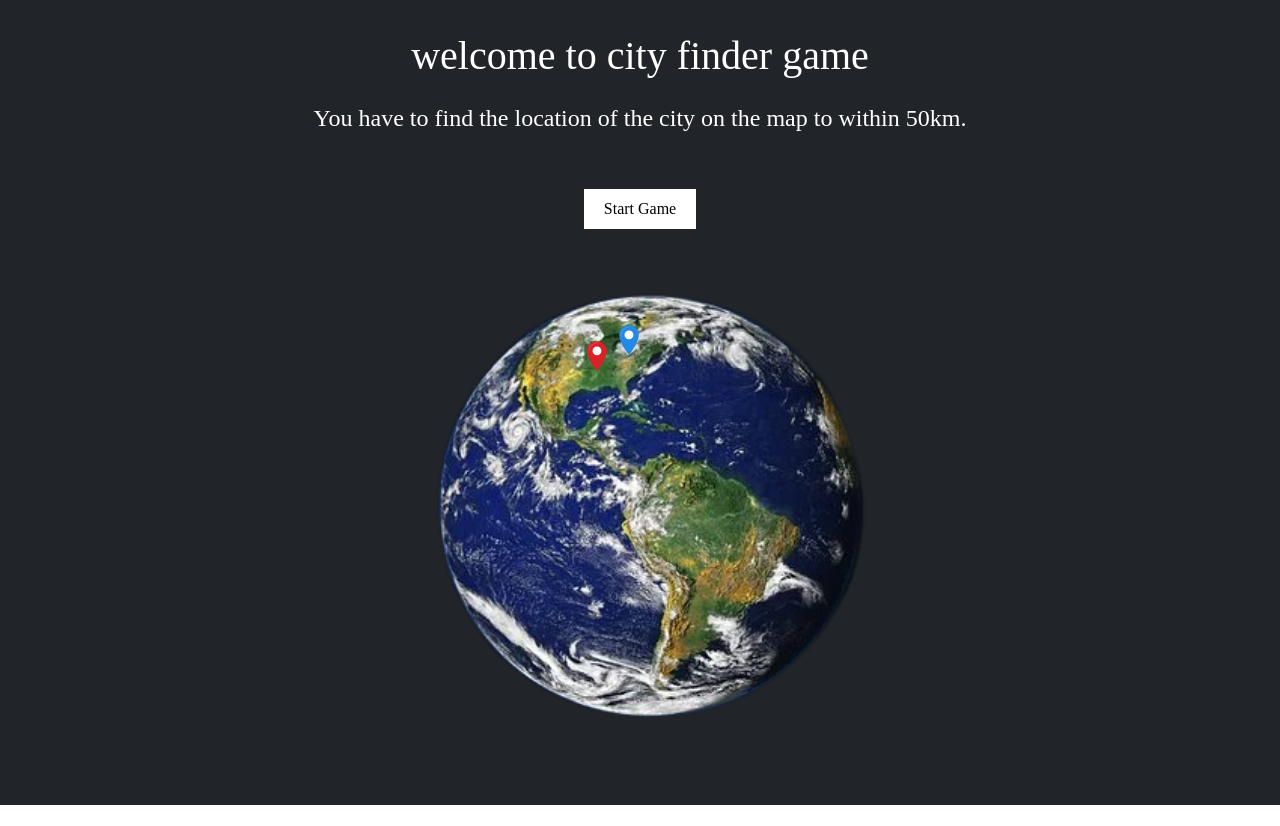
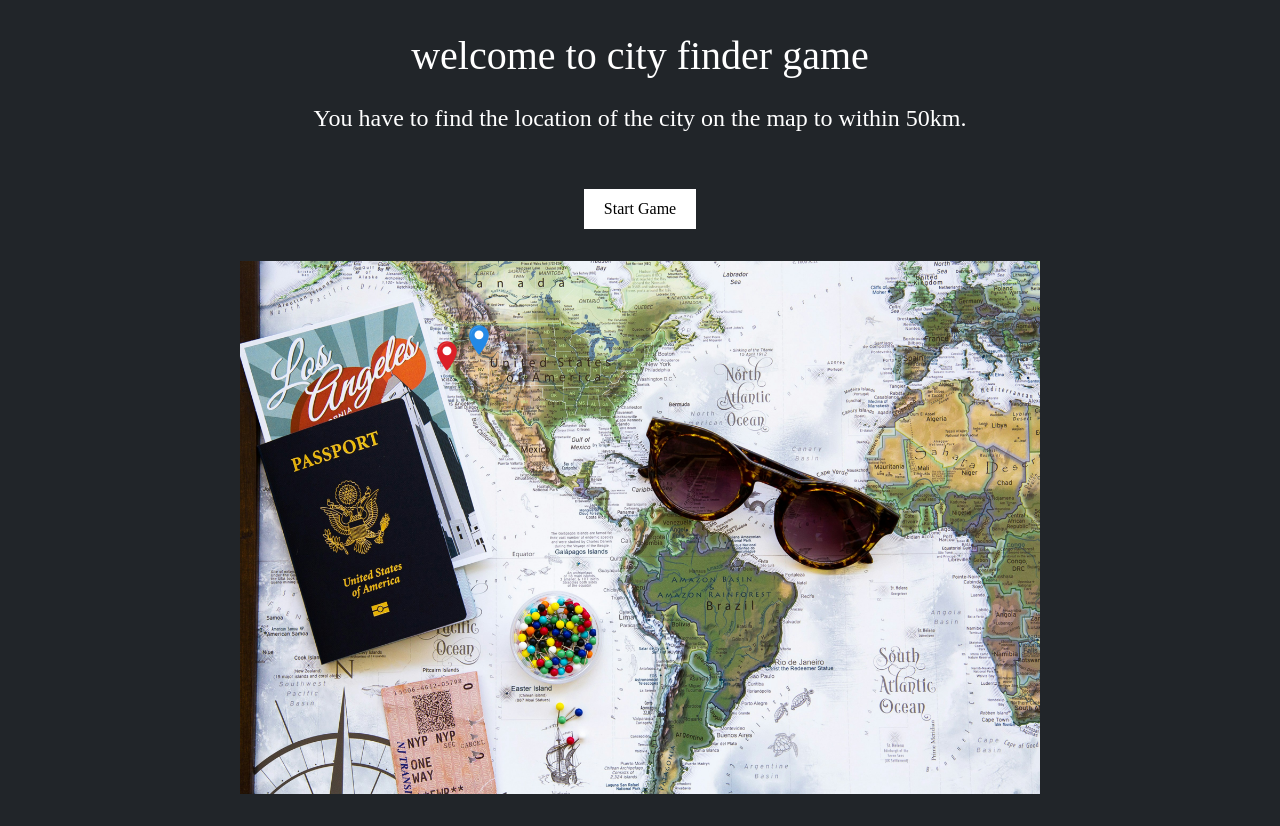
Before and after one commit to Moinulilm10/NeovoTech-Assesment, a Next.js app: page / in a window 1280 px wide. Before the commit the page ends 805 px from the top, so only its background shows below. Built offline with nearby package versions, Linux system fonts and the light colour scheme.

Commit message:
"Updated image source and dimensions in Home component"

```diff
--- a/src/pages/index.tsx
+++ b/src/pages/index.tsx
@@ -25,9 +25,9 @@ export default function Home() {
         </section>
         <section className="d-flex justify-content-center align-items-center position-relative">
           <Image
-            src={require("/public/earth.webp")}
-            width={500}
-            height={500}
+            src={require("/public/earth_map.jpg")}
+            width={800}
+            height={200}
             alt="earth image to appear"
             priority
           />
```
Also changed, not shown: public/earth_map.jpg (added).
